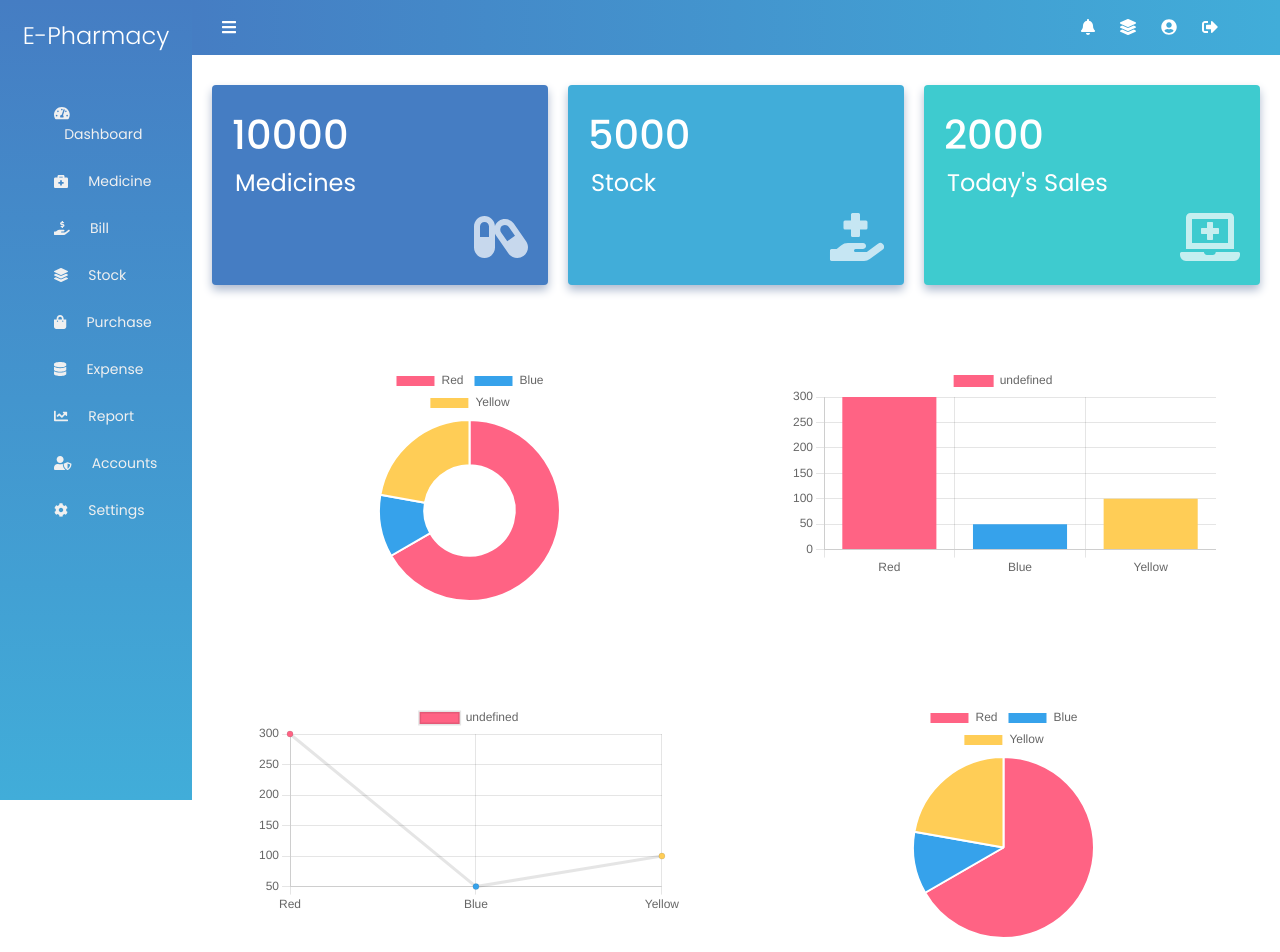
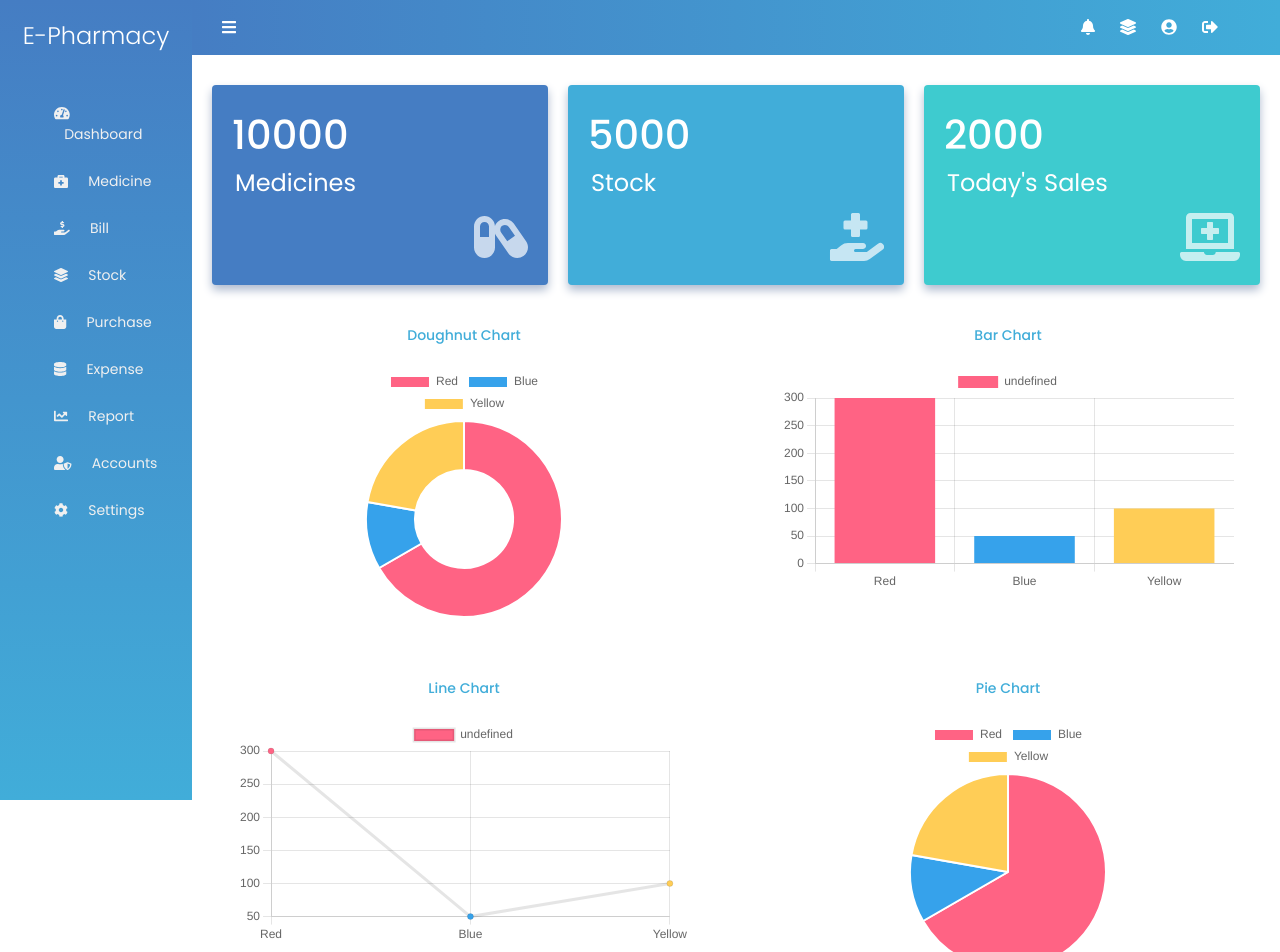
Before and after one commit to tanjimulislam55/pharmacy-frontend, a React (Create React App) app: page / in a window 1280 px wide. Shown: the top 952 px of the page. Built offline with nearby package versions, Linux system fonts and the light colour scheme.

Commit message:
feat: add new features Chart graph

```diff
--- a/src/components/Chart/Chart.jsx
+++ b/src/components/Chart/Chart.jsx
@@ -8,15 +8,19 @@ export default function Chart() {
     return (
         <div className={classes.graphWrapper}>
             <div className={classes.graphBox}>
+                <p>Doughnut Chart</p>
                 <DoughnutChart />
             </div>
             <div className={classes.graphBox}>
+                <p>Bar Chart</p>
                 <BarChart />
             </div>
             <div className={classes.graphBox}>
+                <p>Line Chart</p>
                 <LineChart />
             </div>
             <div className={classes.graphBox}>
+                <p>Pie Chart</p>
                 <PieChart />
             </div>
         </div>
--- a/src/components/Chart/Chart.module.css
+++ b/src/components/Chart/Chart.module.css
@@ -2,13 +2,24 @@
     display: grid;
     grid-template-columns: repeat(2, 1fr);
     grid-gap: 20px;
-    padding: 20px;
+    padding: 10px;
 }
 
 .graphWrapper .graphBox {
     position: relative;
-    padding: 20px;
+    padding: 10px;
     /* box-shadow: 1px 1px 1px 1px grey; */
     border-radius: 4px;
     min-height: 100px;
 }
+
+.graphBox p {
+    text-align: center;
+    font-size: 14px;
+    font-weight: 500;
+    color: var(--secondary);
+}
+
+.graphBox p:hover {
+    opacity: 0.8;
+}
--- a/src/components/Chart/LineChart/LineChart.js
+++ /dev/null
@@ -1,47 +0,0 @@
-import {
-    Chart as ChartJS,
-    CategoryScale,
-    LinearScale,
-    PointElement,
-    LineElement,
-    Title,
-    Tooltip,
-    Legend,
-} from "chart.js";
-import { Line } from "react-chartjs-2";
-import classes from "./LineChart.module.css";
-
-ChartJS.register(
-    CategoryScale,
-    LinearScale,
-    PointElement,
-    LineElement,
-    Title,
-    Tooltip,
-    Legend
-);
-
-const LineChart = () => {
-    const data = {
-        labels: ["Red", "Blue", "Yellow"],
-        datasets: [
-            {
-                data: [300, 50, 100],
-                backgroundColor: [
-                    "rgb(255, 99, 132)",
-                    "rgb(54, 162, 235)",
-                    "rgb(255, 205, 86)",
-                ],
-                hoverOffset: 1,
-            },
-        ],
-    };
-
-    return (
-        <div className={classes.container}>
-            <Line data={data} />
-        </div>
-    );
-};
-
-export default LineChart;
--- a/src/components/Chart/PieChart/PieChart.js
+++ /dev/null
@@ -1,30 +0,0 @@
-import { Chart as ChartJS, ArcElement, Tooltip, Legend } from "chart.js";
-import { Pie } from "react-chartjs-2";
-import classes from "./PieChart.module.css";
-
-ChartJS.register(ArcElement, Tooltip, Legend);
-
-const PieChart = () => {
-    const data = {
-        labels: ["Red", "Blue", "Yellow"],
-        datasets: [
-            {
-                data: [300, 50, 100],
-                backgroundColor: [
-                    "rgb(255, 99, 132)",
-                    "rgb(54, 162, 235)",
-                    "rgb(255, 205, 86)",
-                ],
-                hoverOffset: 1,
-            },
-        ],
-    };
-
-    return (
-        <div className={classes.container}>
-            <Pie data={data} />
-        </div>
-    );
-};
-
-export default PieChart;
```
